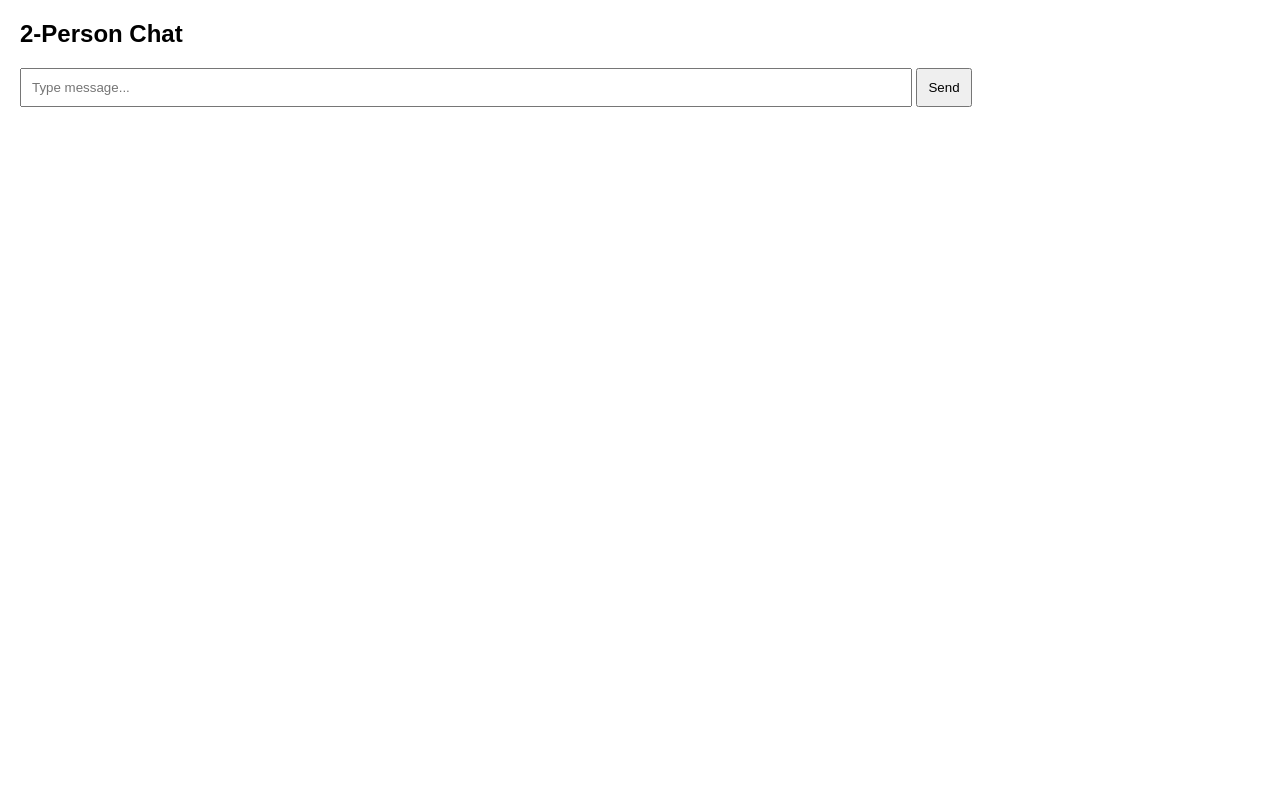
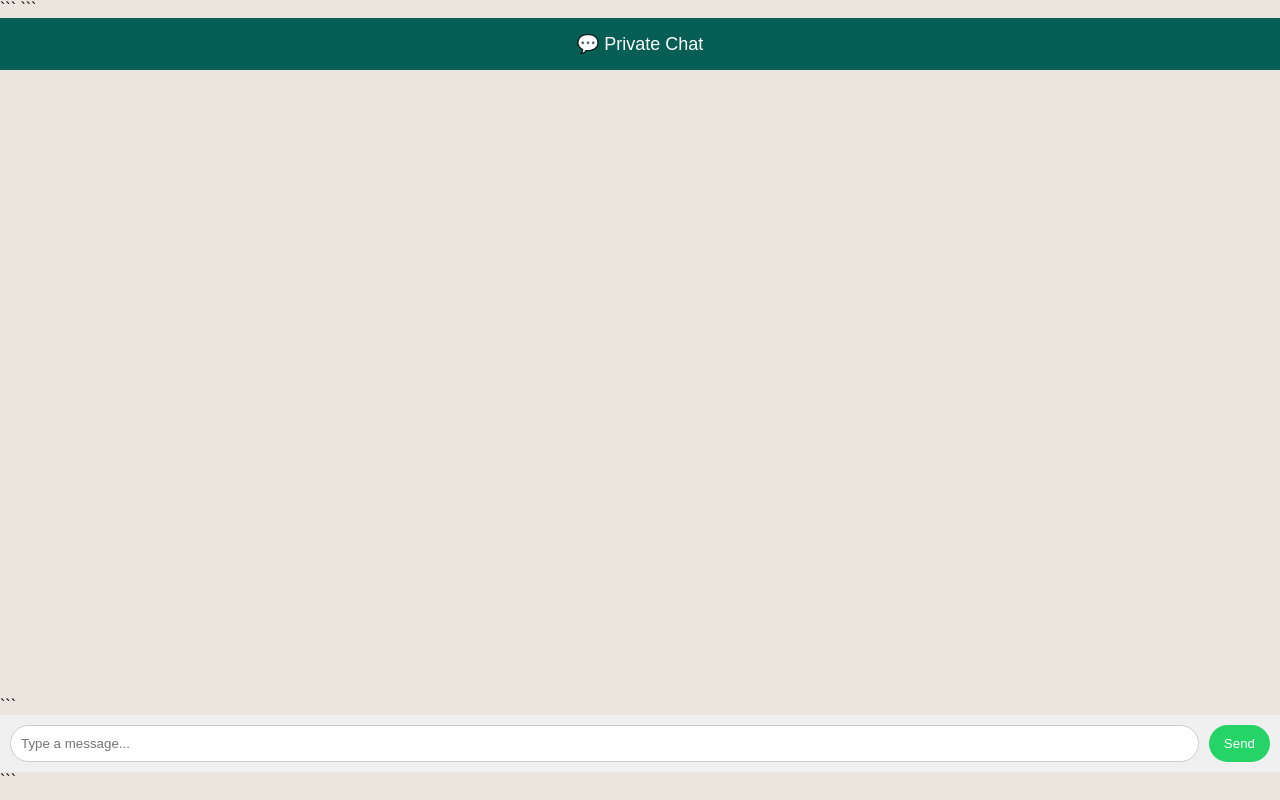
Before and after one commit to praveencoder-157/chatbot, a website: page public/index.html in a window 1280 px wide. Drawn offline with nearby package versions, Linux system fonts and the light colour scheme; no server answers.

Commit message:
Update index.html
new html

````diff
--- a/public/index.html
+++ b/public/index.html
@@ -1,38 +1,151 @@
 <!DOCTYPE html>
+
 <html>
 <head>
     <title>Private Chat</title>
+    <meta name="viewport" content="width=device-width, initial-scale=1.0">
+
+```
 <style>
-        body { font-family: Arial; margin: 20px; }
-        #messages { list-style: none; padding: 0; }
-        li { padding: 5px 10px; background: #f1f1f1; margin: 5px 0; border-radius: 5px; }
-        input { padding: 10px; width: 70%; }
-        button { padding: 10px; }
+    body {
+        font-family: Arial, sans-serif;
+        background: #ece5dd;
+        margin: 0;
+    }
+
+    header {
+        background: #075E54;
+        color: white;
+        padding: 15px;
+        font-size: 18px;
+        text-align: center;
+    }
+
+    #chat-container {
+        display: flex;
+        flex-direction: column;
+        height: 90vh;
+    }
+
+    #messages {
+        list-style: none;
+        padding: 10px;
+        margin: 0;
+        overflow-y: auto;
+        flex: 1;
+    }
+
+    li {
+        padding: 10px;
+        margin: 5px 0;
+        background: #dcf8c6;
+        border-radius: 8px;
+        max-width: 70%;
+        word-wrap: break-word;
+    }
+
+    #input-area {
+        display: flex;
+        padding: 10px;
+        background: #f0f0f0;
+    }
+
+    input {
+        flex: 1;
+        padding: 10px;
+        border-radius: 20px;
+        border: 1px solid #ccc;
+        outline: none;
+    }
+
+    button {
+        margin-left: 10px;
+        padding: 10px 15px;
+        border: none;
+        background: #25D366;
+        color: white;
+        border-radius: 20px;
+        cursor: pointer;
+    }
+
+    button:hover {
+        background: #20bd5a;
+    }
 </style>
+```
+
 </head>
+
 <body>
-    <h2>2-Person Chat</h2>
+
+<header>
+    💬 Private Chat
+</header>
+
+<div id="chat-container">
     <ul id="messages"></ul>
-    <input id="input" autocomplete="off" placeholder="Type message..." />
+
+```
+<div id="input-area">
+    <input id="input" placeholder="Type a message..." autocomplete="off" />
     <button onclick="sendMessage()">Send</button>
+</div>
+```
+
+</div>
 
 <script src="/socket.io/socket.io.js"></script>
+
 <script>
     const socket = io();
+    const messagesList = document.getElementById("messages");
 
+    // 🔹 Load old messages from MongoDB
+    socket.on("load messages", function(messages) {
+        messagesList.innerHTML = ""; // clear existing
+
+        messages.forEach(msg => {
+            addMessage(msg.text);
+        });
+
+        scrollToBottom();
+    });
+
+    // 🔹 Receive new message
+    socket.on("chat message", function(msg) {
+        addMessage(msg);
+        scrollToBottom();
+    });
+
+    // 🔹 Add message to UI
+    function addMessage(text) {
+        const li = document.createElement("li");
+        li.textContent = text;
+        messagesList.appendChild(li);
+    }
+
+    // 🔹 Send message
     function sendMessage() {
         const input = document.getElementById("input");
-            if(input.value.trim() !== ""){
+
+        if (input.value.trim() !== "") {
             socket.emit("chat message", input.value);
             input.value = "";
         }
     }
 
-        socket.on("chat message", function(msg) {
-            const li = document.createElement("li");
-            li.textContent = msg;
-            document.getElementById("messages").appendChild(li);
+    // 🔹 Enter key support
+    document.getElementById("input").addEventListener("keypress", function(e) {
+        if (e.key === "Enter") {
+            sendMessage();
+        }
     });
+
+    // 🔹 Auto scroll
+    function scrollToBottom() {
+        messagesList.scrollTop = messagesList.scrollHeight;
+    }
 </script>
+
 </body>
 </html>
````
Lines whose indentation alone changed are shown as unchanged.
